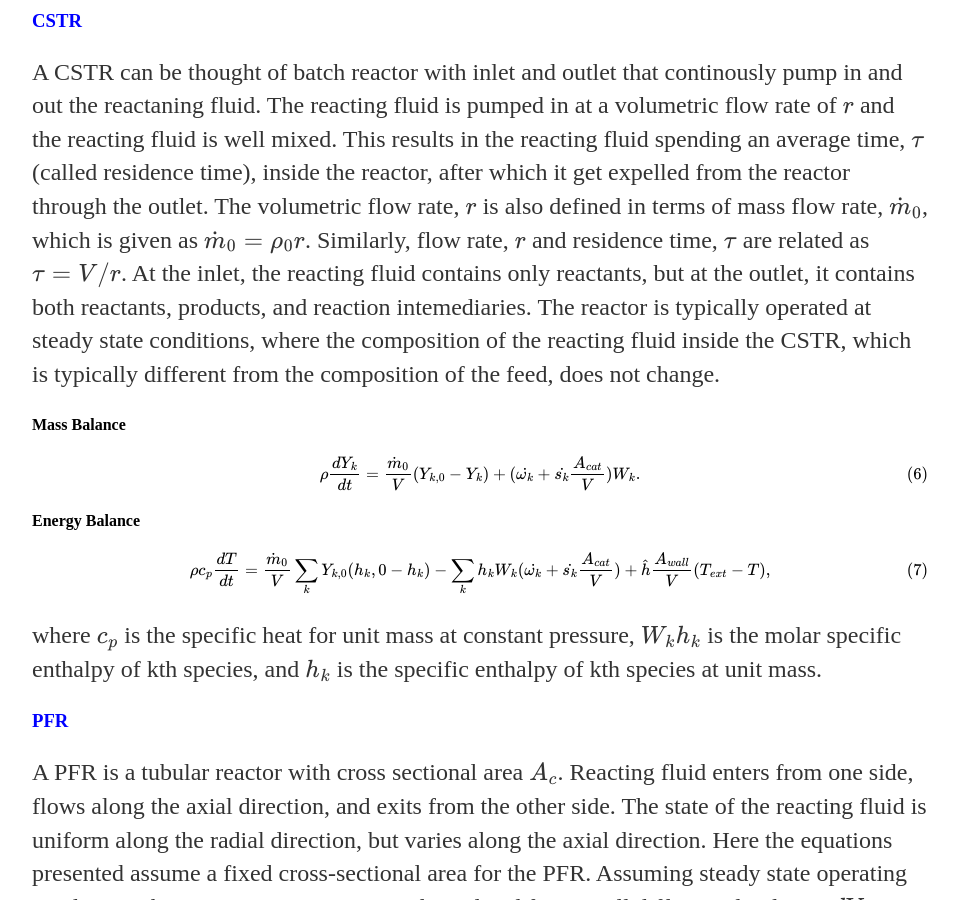
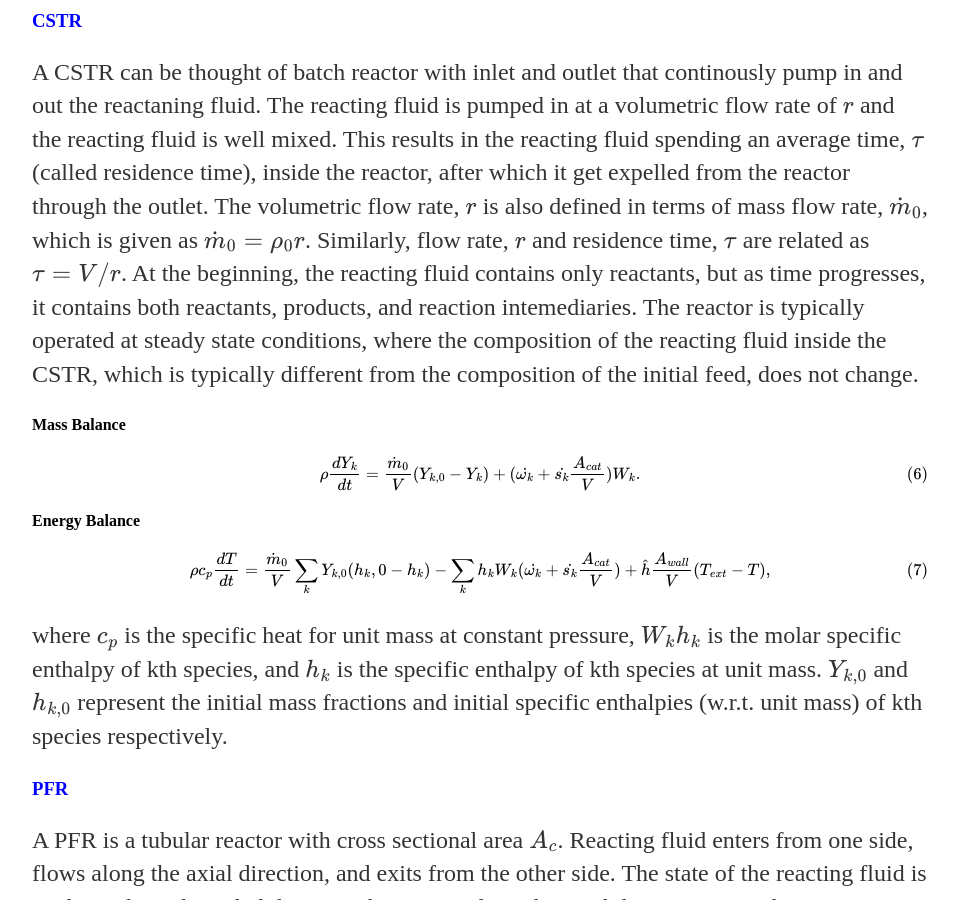
Before and after one commit to VlachosGroup/openmkm, a Jekyll site: the page built from docs/theory.md, in a window 1280 px wide and 900 px high, scrolled down 2129 px. Shown: the whole window, without its empty margins (160-1118 px from the left). Built offline with Jekyll 4.4.1, drawn with Linux system fonts in a browser that asks for light colours; formulas are drawn with MathJax 3; our own code applies the rules of GitHub Pages for plain Markdown files; some of the changed text lies outside the part shown.

Commit message:
Theory  corrected

```diff
--- a/docs/theory.md
+++ b/docs/theory.md
@@ -46,7 +46,7 @@ where $$E$$ is the internal energy of the reactor, $$Q$$ is the external heat su
 and $$W$$ is the work done on the reactor. $$W$$ is 0 if the reactor volume is fixed, otherwise it is $$PdV$$.
 
 The heat flux, $$\frac{dQ}{dt}$$, supplied to the reactor through an outer wall
-with an area, $$A$$ and heat transfer cofficient, $$\hat{h}$$, from an external
+with an area, $$A$$, and heat transfer cofficient, $$\hat{h}$$, from an external
 heat source  at temperature, $$T_{ext}$$, is given as
 
 $$\frac{dQ}{dt} = \hat{h}A(T_{ext} - T), $$
@@ -70,11 +70,11 @@ $$\tau$$ (called residence time), inside the reactor, after which it get expelle
 from the reactor through the outlet. The volumetric flow rate, $$r$$ is also
 defined in terms of mass flow rate, $$\dot{m}_0$$, which is given as
 $$\dot{m}_0 = \rho_0 r$$. Similarly, flow rate, $$r$$ and residence time, $$\tau$$
-are related as $$\tau = V/r$$. At the inlet, the reacting fluid contains only
-reactants, but at the outlet, it contains both reactants, products, and reaction
+are related as $$\tau = V/r$$. At the beginning, the reacting fluid contains only
+reactants, but as time progresses, it contains both reactants, products, and reaction
 intemediaries.  The reactor is typically operated at steady state conditions,
 where the composition of the reacting fluid inside the
-CSTR, which is typically different from the composition of the feed, does not change.
+CSTR, which is typically different from the composition of the initial feed, does not change.
 
 #### Mass Balance
 
@@ -84,7 +84,7 @@ $$ \rho\frac{dY_k}{dt} =  \frac{\dot{m}_0}{V} (Y_{k,0}- Y_k) + (\dot{\omega_k} +
 
 $$\rho c_p \frac{dT}{dt} = \frac{\dot{m}_0}{V} \sum_k{Y_{k,0}(h_k,0- h_k)} - \sum_k{h_k W_k (\dot{\omega_k} + \dot{s_k} \frac{A_{cat}}{V})} +  \hat{h}\frac{A_{wall}}{V}(T_{ext} - T),$$
 
-where $$c_p$$ is the specific heat for unit mass at constant pressure, $$W_k h_k$$ is the molar specific enthalpy of kth species, and $$h_k$$ is the specific enthalpy of kth species at unit mass.
+where $$c_p$$ is the specific heat for unit mass at constant pressure, $$W_k h_k$$ is the molar specific enthalpy of kth species, and $$h_k$$ is the specific enthalpy of kth species at unit mass. $$Y_{k,0}$$ and $$h_{k,0}$$ represent the initial mass fractions and initial specific enthalpies (w.r.t. unit mass) of kth species respectively.
 
 ### <span style="color:blue">PFR</span>
 A PFR is a tubular reactor with cross sectional area $$A_c$$. Reacting fluid enters
```
Also changed, not shown: other parts of docs/theory.md (+2 -2 lines).
